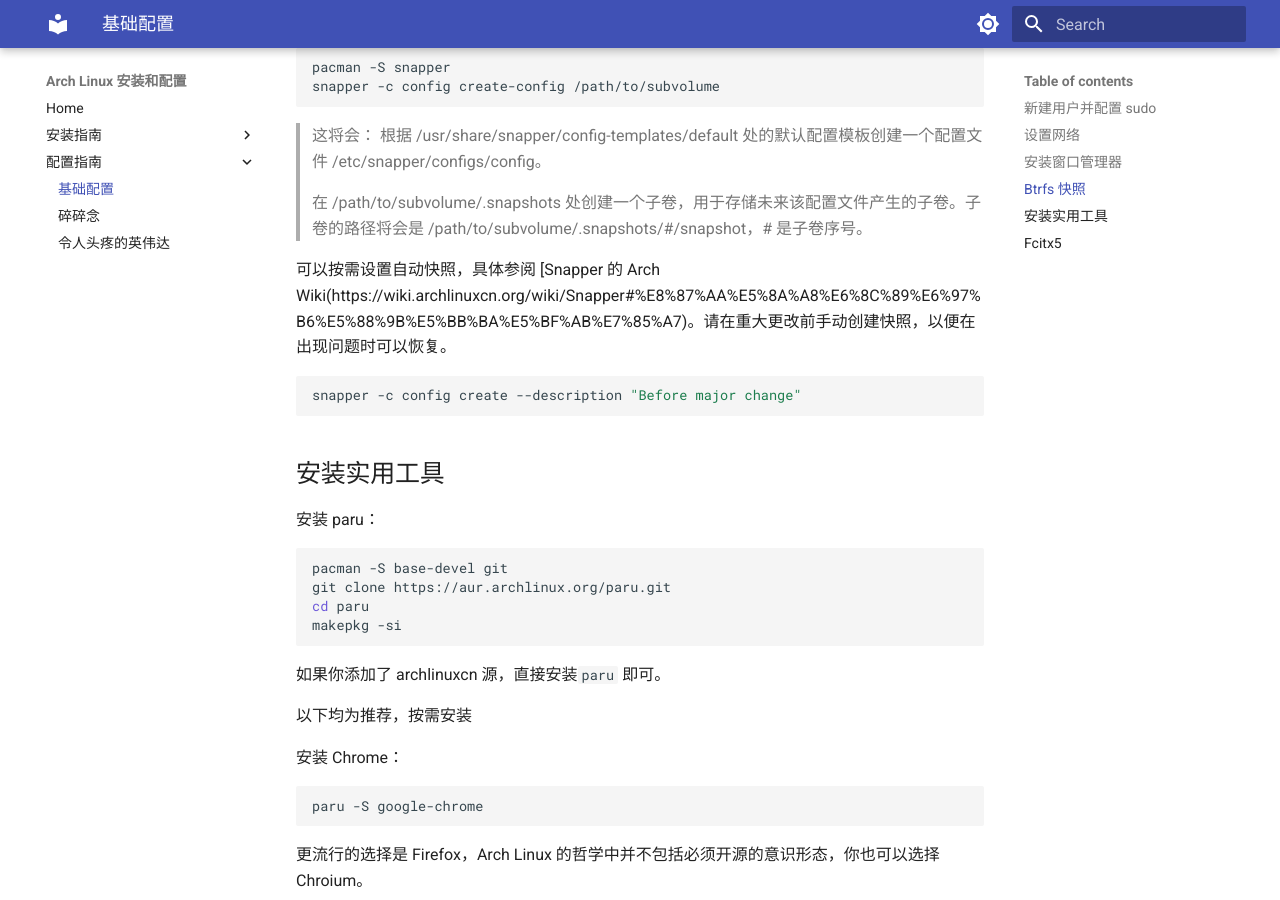
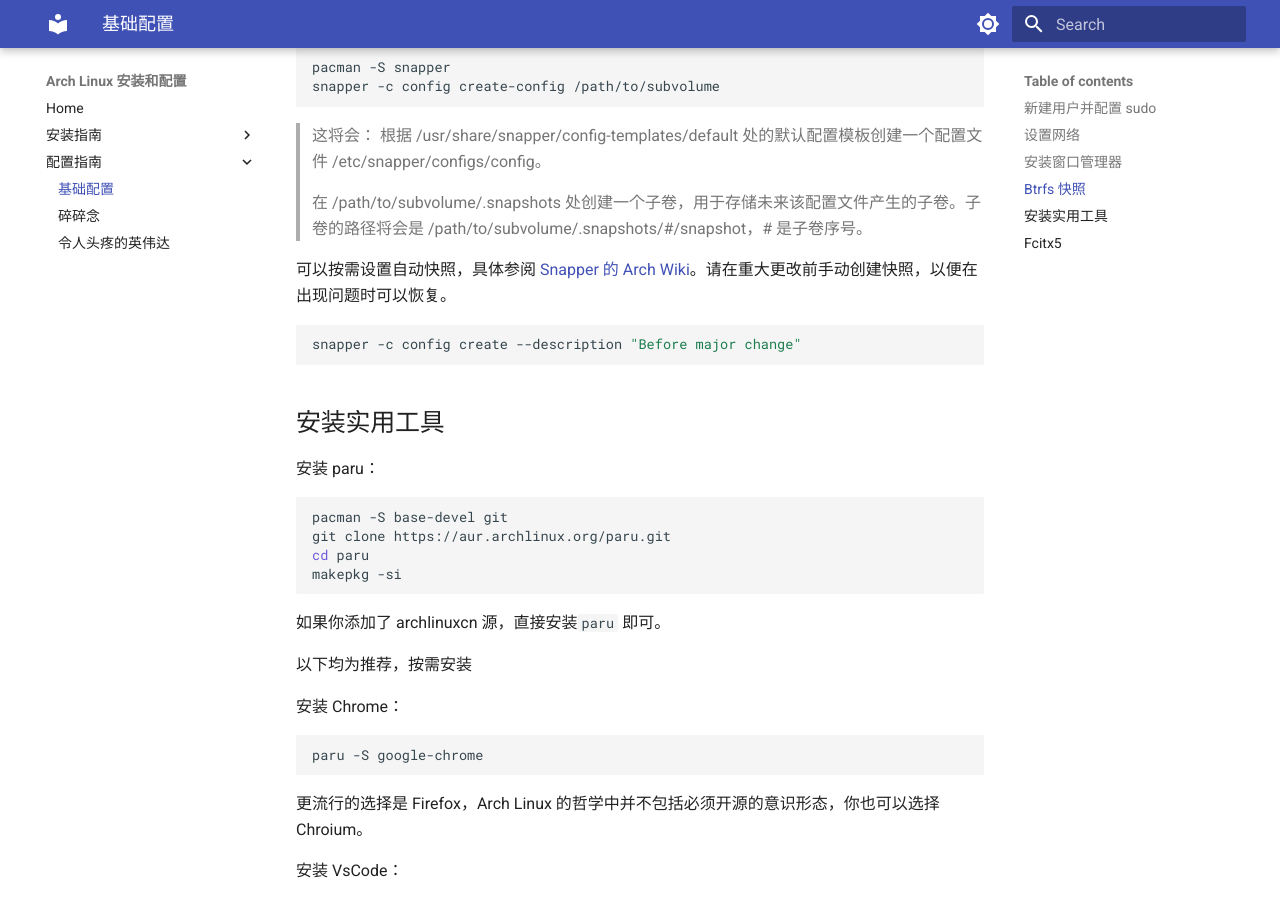
Before and after one commit to naranyinyun/ArchGuide, an MkDocs documentation site: the page built from docs/configGuide/Basic.md, in a window 1280 px wide and 900 px high, scrolled down 2508 px. Built offline with MkDocs 1.6.1 and Material for MkDocs 9.7.7, drawn with Linux system fonts in a browser that asks for light colours; some of the changed lines change nothing that is shown.

Commit message:
Update Basic.md

````diff
--- a/docs/configGuide/Basic.md
+++ b/docs/configGuide/Basic.md
@@ -115,7 +115,7 @@ snapper -c config create-config /path/to/subvolume
 >
 > 在 /path/to/subvolume/.snapshots 处创建一个子卷，用于存储未来该配置文件产生的子卷。子卷的路径将会是 /path/to/subvolume/.snapshots/#/snapshot，# 是子卷序号。
 
-可以按需设置自动快照，具体参阅 [Snapper 的 Arch Wiki(https://wiki.archlinuxcn.org/wiki/Snapper#%E8%87%AA%E5%8A%A8%E6%8C%89%E6%97%B6%E5%88%9B%E5%BB%BA%E5%BF%AB%E7%85%A7)。请在重大更改前手动创建快照，以便在出现问题时可以恢复。
+可以按需设置自动快照，具体参阅 [Snapper 的 Arch Wiki](https://wiki.archlinuxcn.org/wiki/Snapper#%E8%87%AA%E5%8A%A8%E6%8C%89%E6%97%B6%E5%88%9B%E5%BB%BA%E5%BF%AB%E7%85%A7)。请在重大更改前手动创建快照，以便在出现问题时可以恢复。
 
 ```bash
 snapper -c config create --description "Before major change"
````
